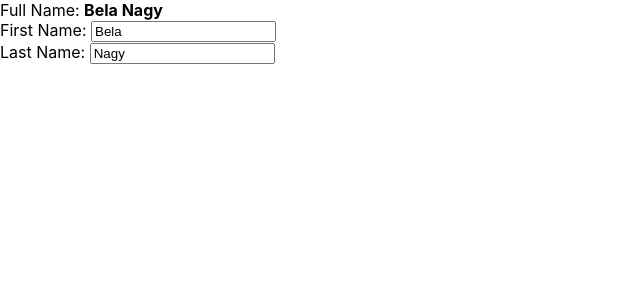
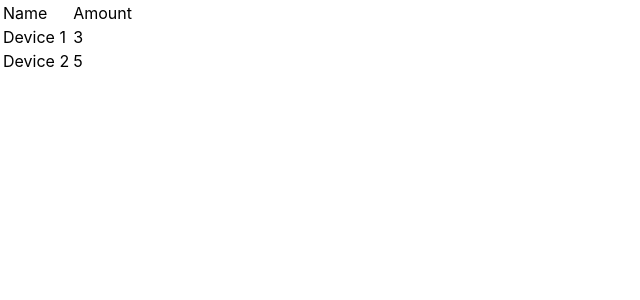
Before and after one commit to matekuna92/react-km-frontend, a React (Create React App) app: page / in a window 1280 px wide. Shown: the top 300 px of the page, without its empty margins (0-640 px from the left). Built offline with nearby package versions, Linux system fonts and the light colour scheme.

Commit message:
deviceList + Form added in table

```diff
--- a/src/App.js
+++ b/src/App.js
@@ -1,19 +1,53 @@
 import React, { Component } from 'react';
 //import logo from './logo.svg';
 import './App.css';
-import NameInput from './nameInputFile.jsx';
+//import NameInput from './nameInputFile.jsx';
+import DeviceForm from './components/deviceForm';
+import DeviceList from './components/deviceList';
 
 class App extends Component {
+    constructor()
+    {
+        super();
+
+        this.state = {
+            devices: [
+                { id: 1, name: 'Device 1', amount: 3 },
+                { id: 2, name: 'Device 2', amount: 5 }
+            ]
+        }
+    }
+x
+    render()
+    {
+        return (
+            <div>
+
+                <DeviceList devices={ this.state.devices }/>
+                <DeviceForm />
+
+
+            </div>
+        )
+    }
+}
+
+export default App;
+
+
+  /*
   constructor()
   {
     super();
 
     this.state = {
       firstName: 'Bela',
-      lastName: 'Nagy'
+      lastName: 'Nagy',
+      clickCount: 0
     }
 
     this.handleNameChange = this.handleNameChange.bind(this);
+    this.handlePlusOneClick = this.handlePlusOneClick.bind(this);
   }
 
   handleNameChange(key, value)
@@ -22,7 +56,14 @@ class App extends Component {
       [key]: value
     })
 
-    console.log(this.state);
+    console.log( {'key': key, 'value': value} );
+  }
+
+  handlePlusOneClick()
+  {
+    this.setState( (state) => {
+      return { clickCount: this.state.clickCount + 1 }
+    })
   }
 
 
@@ -33,11 +74,18 @@ class App extends Component {
 
     return (
       <div>
-          Full Name: <b> { fullName } </b> <br />
+          Full Name: <b> { fullName.length > 3 && fullName } </b> <br />
           <NameInput firstName={ firstName } lastName={ lastName } onNameChange={ this.handleNameChange }> </NameInput>
+
+          <button onClick={ this.handlePlusOneClick }> + 1 </button>
+
+          Counter: <b> { this.state.clickCount } </b>
+
       </div>
       )
   }
 }
 
 export default App;
+
+*/
--- /dev/null
+++ b/src/components/deviceForm.js
@@ -0,0 +1,8 @@
+import React from 'react';
+
+function DeviceForm()
+{
+    return <div />;
+}
+
+export default DeviceForm;
--- /dev/null
+++ b/src/components/deviceList.js
@@ -0,0 +1,26 @@
+import React from 'react';
+
+function DeviceList(props)
+{
+    return <table>
+    <thead>
+        <tr>
+            <td> Name </td>
+            <td> Amount </td>
+        </tr>
+    </thead>
+
+    <tbody>
+
+   { props.devices.map( (device) => {
+        return <tr key= { device.id }>
+            <td> { device.name } </td>
+            <td> { device.amount } </td>
+        </tr>
+    })}
+
+    </tbody>
+    </table>;
+}
+
+export default DeviceList;
--- a/src/nameInputFile.jsx
+++ b/src/nameInputFile.jsx
@@ -7,13 +7,13 @@ class NameInput extends Component
         super(props);
         console.log(props);
 
-        this.state = {
-            firstName: this.props.firstName,
-            lastName: this.props.lastName
+ //       this.state = {
+   //         firstName: this.props.firstName,
+     //       lastName: this.props.lastName
 
            // firstName: 'Bela',
            // lastName: 'Nagy'
-        }
+ //       }
 
         this.handleInputChange = this.handleInputChange.bind(this);
     }
@@ -28,17 +28,17 @@ class NameInput extends Component
                                                                           // az ott lévő HTML-ben pedig meghívja a handleNameChange function-t
     }
 
-    componentWillReceiveProps(prevProps, nextProps)     // eredetileg a state direkt mutálása browser-ben nem módosította a kirenderelt
-    {                                                   // értéket a html-ben, nem követte le a változásokat
-        this.setState({
-            firstName: nextProps.firstName,
-            lastName: prevProps.lastName
-        })
-    }
+ //   componentWillReceiveProps(prevProps, nextProps)     // eredetileg a state direkt mutálása browser-ben nem módosította a kirenderelt
+ //   {                                                   // értéket a html-ben, nem követte le a változásokat
+ //       this.setState({
+ //           firstName: nextProps.firstName,
+ //           lastName: prevProps.lastName
+ //       })
+ //   }
 
     render()
     {
-        const { lastName, firstName } = this.state;
+        const { lastName, firstName } = this.props;
 
         return (
             <div>
```
Also changed, not shown: src/store.js (added).
